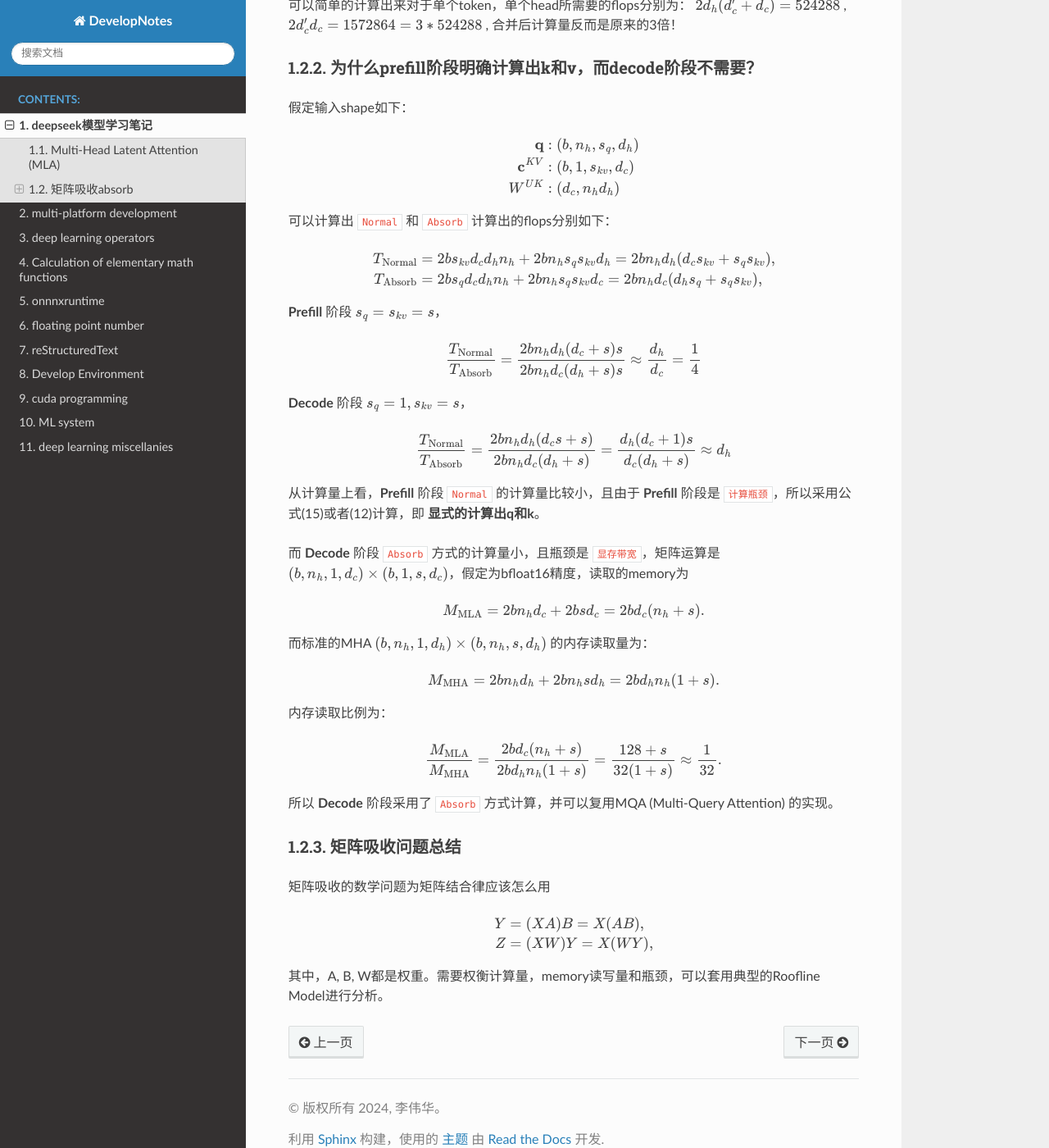
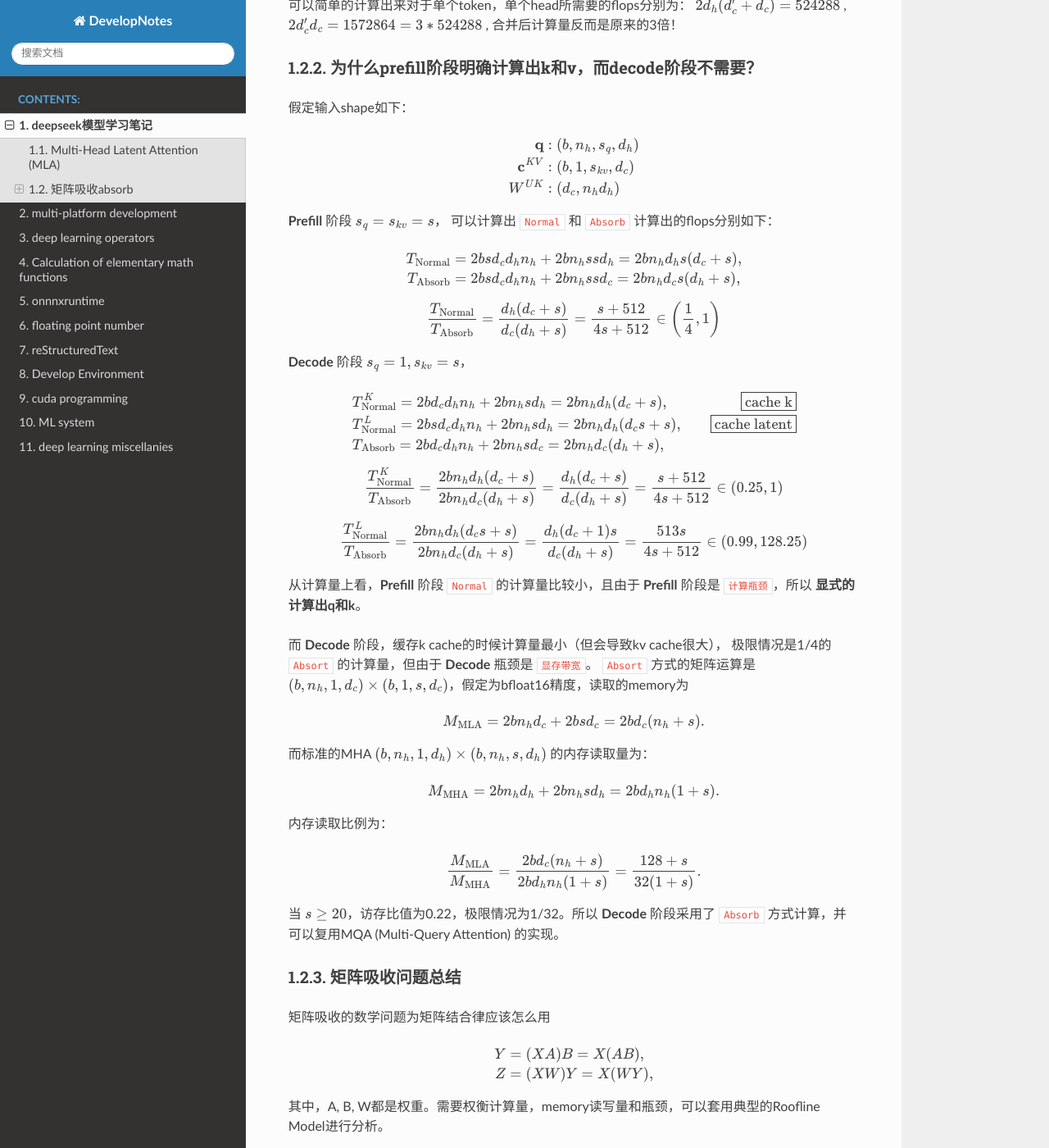
Before and after one commit to li-weihua/DevelopNotes, a Sphinx documentation site: the page built from docs/source/deepseek.rst, in a window 1280 px wide and 1400 px high, scrolled down 2779 px. Shown: the whole window at 82% size. Built offline with Sphinx 7.4.7 and the Read the Docs theme 3.1.0, drawn with Linux system fonts in a browser that asks for light colours; formulas are drawn with MathJax 3.

Commit message:
deepseek: fix docs bug

```diff
--- a/docs/source/deepseek.rst
+++ b/docs/source/deepseek.rst
@@ -122,29 +122,40 @@ where :math:`W^{O} \in \mathbb{R}^{d_h n_h \times d}` denotes the output project
     W^{UK} &: (d_c, n_h d_h) \\
     \end{align*}
 
-可以计算出 ``Normal`` 和 ``Absorb`` 计算出的flops分别如下：
+
+**Prefill** 阶段 :math:`s_q = s_{kv} = s`， 可以计算出 ``Normal`` 和 ``Absorb`` 计算出的flops分别如下：
 
 .. math::
     \begin{align*}
-    T_{\textrm{Normal}} &= 2 b s_{kv} d_c d_h n_h + 2 b n_h s_q s_{kv} d_h = 2 b n_h d_h (d_c s_{kv} + s_q s_{kv}), \\
-    T_{\textrm{Absorb}} &= 2 b s_q d_c d_h n_h + 2 b n_h s_q s_{kv} d_c = 2 b n_h d_c (d_h s_q + s_q s_{kv}), \\
+    T_{\textrm{Normal}} &= 2 b s d_c d_h n_h + 2 b n_h s s d_h = 2 b n_h d_h s (d_c + s), \\
+    T_{\textrm{Absorb}} &= 2 b s d_c d_h n_h + 2 b n_h s s d_c = 2 b n_h d_c s (d_h + s), \\
     \end{align*}
 
-**Prefill** 阶段 :math:`s_q = s_{kv} = s`，
-
 .. math::
-    \frac{T_{\textrm{Normal}}}{T_{\textrm{Absorb}}} = \frac{ 2 b n_h d_h (d_c + s) s}{2 b n_h d_c (d_h + s) s} \approx \frac{d_h}{d_c} = \frac{1}{4}
+    \frac{T_{\textrm{Normal}}}{T_{\textrm{Absorb}}} = \frac{d_h (d_c + s)}{d_c (d_h + s)}  = \frac{s + 512}{4 s + 512} \in \left(\frac{1}{4}, 1\right)
 
 
 **Decode** 阶段 :math:`s_q = 1, s_{kv} = s`，
 
 .. math::
-    \frac{T_{\textrm{Normal}}}{T_{\textrm{Absorb}}} = \frac{ 2 b n_h d_h (d_c s + s)}{2 b n_h d_c (d_h + s)} = \frac{d_h (d_c + 1) s}{d_c (d_h + s)}
-    \approx d_h
+    \begin{align*}
+    & T_{\textrm{Normal}}^{K} = 2 b d_c d_h n_h + 2 b n_h s d_h = 2 b n_h d_h (d_c + s), & \boxed{\textrm{cache k}} \\
+    & T_{\textrm{Normal}}^{L} = 2 b s d_c d_h n_h + 2 b n_h s d_h = 2 b n_h d_h (d_c s + s), &\boxed{\textrm{cache latent}} \\
+    & T_{\textrm{Absorb}} = 2 b d_c d_h n_h + 2 b n_h s d_c = 2 b n_h d_c (d_h + s), \\
+    \end{align*}
 
-从计算量上看，**Prefill** 阶段 ``Normal`` 的计算量比较小，且由于 **Prefill** 阶段是 ``计算瓶颈``，所以采用公式(15)或者(12)计算，即 **显式的计算出q和k**。
+.. math::
+    \frac{T_{\textrm{Normal}}^{K}}{T_{\textrm{Absorb}}} = \frac{ 2 b n_h d_h (d_c + s)}{2 b n_h d_c (d_h + s)} = \frac{d_h (d_c + s)}{d_c (d_h + s)}
+    = \frac{s + 512}{4 s + 512} \in (0.25, 1)
 
-而 **Decode** 阶段 ``Absorb`` 方式的计算量小，且瓶颈是 ``显存带宽``，矩阵运算是 :math:`(b, n_h, 1, d_c) \times (b, 1, s, d_c)`，假定为bfloat16精度，读取的memory为
+.. math::
+    \frac{T_{\textrm{Normal}}^{L}}{T_{\textrm{Absorb}}} = \frac{ 2 b n_h d_h (d_c s + s)}{2 b n_h d_c (d_h + s)} = \frac{d_h (d_c + 1) s}{d_c (d_h + s)}
+    = \frac{513 s}{4 s + 512} \in (0.99, 128.25)
+
+从计算量上看，**Prefill** 阶段 ``Normal`` 的计算量比较小，且由于 **Prefill** 阶段是 ``计算瓶颈``，所以 **显式的计算出q和k**。
+
+而 **Decode** 阶段，缓存k cache的时候计算量最小（但会导致kv cache很大）， 极限情况是1/4的 ``Absort`` 的计算量，但由于 **Decode** 瓶颈是 ``显存带宽``。
+``Absort`` 方式的矩阵运算是 :math:`(b, n_h, 1, d_c) \times (b, 1, s, d_c)`，假定为bfloat16精度，读取的memory为
 
 .. math::
     M_{\textrm{MLA}} = 2 b n_h d_c + 2 b s d_c = 2 b d_c (n_h + s).
@@ -157,9 +168,9 @@ where :math:`W^{O} \in \mathbb{R}^{d_h n_h \times d}` denotes the output project
 内存读取比例为：
 
 .. math::
-    \frac{M_{\textrm{MLA}}}{M_{\textrm{MHA}}} = \frac{2 b d_c (n_h + s)}{2 b d_h n_h (1 + s)} = \frac{128 + s}{ 32 (1 + s)} \approx \frac{1}{32}.
+    \frac{M_{\textrm{MLA}}}{M_{\textrm{MHA}}} = \frac{2 b d_c (n_h + s)}{2 b d_h n_h (1 + s)} = \frac{128 + s}{ 32 (1 + s)}.
 
-所以 **Decode** 阶段采用了 ``Absorb`` 方式计算，并可以复用MQA (Multi-Query Attention) 的实现。
+当 :math:`s \ge 20`，访存比值为0.22，极限情况为1/32。所以 **Decode** 阶段采用了 ``Absorb`` 方式计算，并可以复用MQA (Multi-Query Attention) 的实现。
 
 
 矩阵吸收问题总结
```
